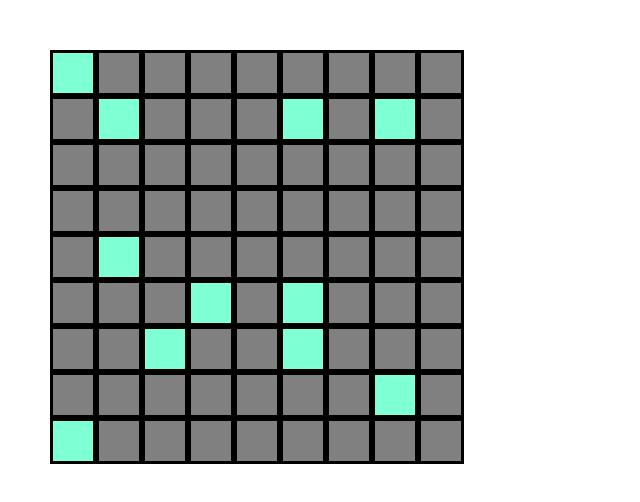
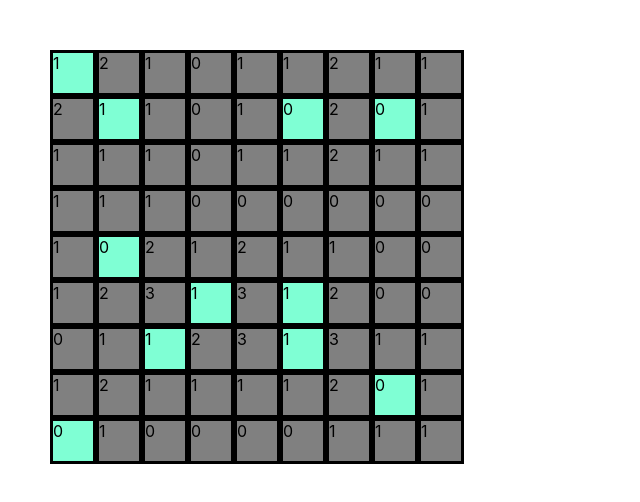
Before and after one commit to kirkland/minesweeper, a React (Create React App) app: page / in a window 1280 px wide. Shown: the top 502 px of the page, without its empty margins (0-640 px from the left). Built offline with nearby package versions, Linux system fonts and the light colour scheme.

Commit message:
Set adjacent bombs

```diff
--- a/src/components/Board.js
+++ b/src/components/Board.js
@@ -7,15 +7,30 @@ const setAdjacentBombs = (board, coordinates) => {
   const columns = board[0].length;
 
   [
+    [1, 0],
     [1, 1],
     [1, -1],
+    [0, 1],
+    [0, -1],
     [-1, 1],
+    [-1, 0],
     [-1, -1],
   ].forEach((offsets) => {
-    const adjacent = [coordinates[0] + offsets[0], coordinates[1] + offsets[1]];
+    const adjacentCoordinates = [
+      coordinates[0] + offsets[0],
+      coordinates[1] + offsets[1],
+    ];
 
-    if (0 <= adjacent[0] <= rows && 0 <= adjacent[1] <= columns) {
-      // Increment number of adjacent bombs
+    if (
+      0 <= adjacentCoordinates[0] &&
+      adjacentCoordinates[0] < rows &&
+      0 <= adjacentCoordinates[1] &&
+      adjacentCoordinates[1] < columns
+    ) {
+      const adjacentCell =
+        board[adjacentCoordinates[0]][adjacentCoordinates[1]];
+
+      adjacentCell.adjacentBombs = adjacentCell.adjacentBombs + 1;
     }
   });
 };
@@ -24,14 +39,21 @@ const initializeBoard = (rows, columns, bombs) => {
   let board = [];
 
   for (let rowIndex = 0; rowIndex < rows; rowIndex++) {
-    board.push(new Array(columns).fill({ revealed: false }));
+    const row = [];
+
+    for (let columnIndex = 0; columnIndex < columns; columnIndex++) {
+      row.push({ adjacentBombs: 0, revealed: false });
+    }
+
+    board.push(row);
   }
 
   for (let i = 0; i <= bombs; i++) {
     const bombRow = Math.floor(Math.random() * rows);
     const bombColumn = Math.floor(Math.random() * columns);
 
-    board[bombRow][bombColumn] = { bomb: true };
+    board[bombRow][bombColumn].bomb = true;
+    setAdjacentBombs(board, [bombRow, bombColumn]);
   }
 
   return board;
@@ -43,10 +65,10 @@ const cloneBoard = (board) => {
   board.forEach((row) => {
     const newRow = [];
 
-    row.forEach((cell => {
+    row.forEach((cell) => {
       const newCell = Object.assign({}, cell);
       newRow.push(newCell);
-    }))
+    });
 
     newBoard.push(newRow);
   });
--- a/src/components/Cell.js
+++ b/src/components/Cell.js
@@ -3,7 +3,7 @@ export default function Cell(props) {
 
   const clickHandler = (event) => {
     onClick(row, column);
-  }
+  };
 
   let cellClass = "";
 
@@ -14,6 +14,8 @@ export default function Cell(props) {
   }
 
   return (
-    <div className={`cell ${cellClass}`} onClick={clickHandler} />
+    <div className={`cell ${cellClass}`} onClick={clickHandler}>
+      {state.adjacentBombs}
+    </div>
   );
 }
```
